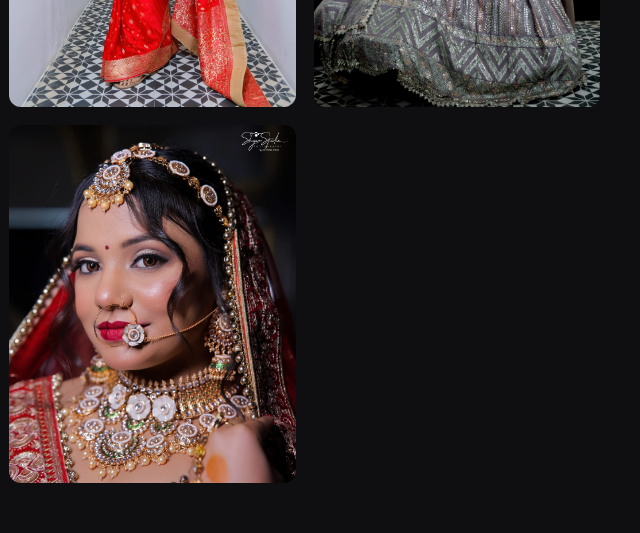
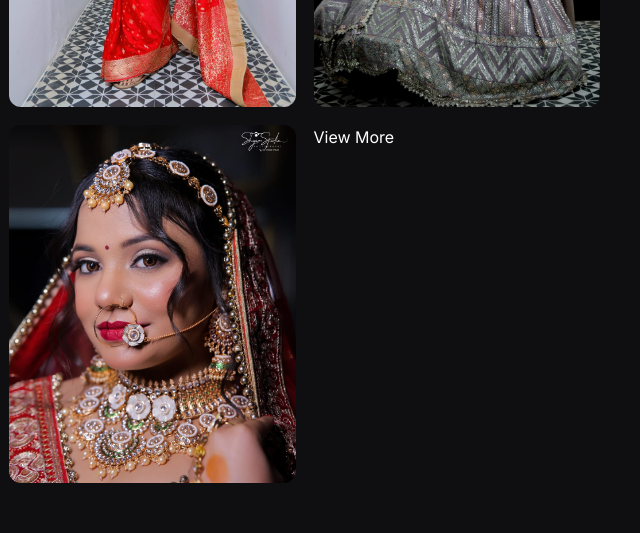
Before and after one commit to ashishrajput9520/Ashish-Rajput, a plain HTML site: page vr salon/vr beauty salon.html in a window 1280 px wide. Shown: the part 1800-2333 px from the top of the page, 640-1280 px from the left. Drawn offline with nearby package versions, Linux system fonts and the light colour scheme.

Commit message:
Update vr beauty salon.html

```diff
--- a/vr salon/vr beauty salon.html
+++ b/vr salon/vr beauty salon.html
@@ -112,11 +112,8 @@
                <img src="/Ashish-Rajput/vr salon/img/gallery-9.jpg">
                <img src="/Ashish-Rajput/vr salon/img/gallery-2.jpg">
                <img src="/Ashish-Rajput/vr salon/img/gallery-1.jpg">
-                   <img src="/Ashish-Rajput/vr salon/img/gallery-4.jpg">
-
-
-
-
+                <img src="/Ashish-Rajput/vr salon/img/gallery-4.jpg">
+                <div><a href="" style="text-decoration: none; color: white;">View More</a></div>
       </div>
     </div>
   </section>
```
